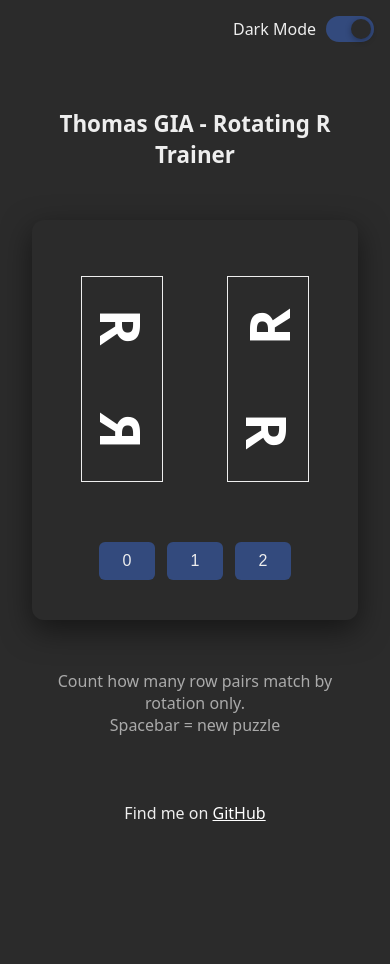
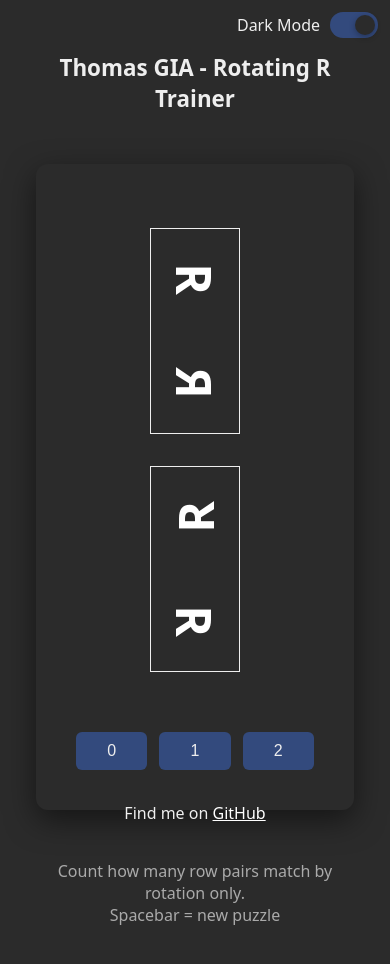
Before and after one commit to glyndavidson/Thomas-GIA-Rotating-R-Trainer, a plain HTML site: page index.html in a window 390 px wide. Before the commit the page ends 844 px from the top, so only its background shows below. Drawn offline with Linux system fonts and the light colour scheme.

Commit message:
Responsive Layout

```diff
--- a/index.html
+++ b/index.html
@@ -2,6 +2,7 @@
 <html lang="en">
 <head>
   <meta charset="UTF-8">
+  <meta name="viewport" content="width=device-width, initial-scale=1.0">
   <title>Rotating R Trainer</title>
   <link rel="stylesheet" href="styles.css">
 </head>
--- a/styles.css
+++ b/styles.css
@@ -31,10 +31,12 @@ body {
   background: var(--panel);
   color: var(--text);
   font-family: system-ui, -apple-system, BlinkMacSystemFont, "Segoe UI", sans-serif;
-  height: 100vh;
+  min-height: 100vh;
+  margin: 0;
   display: flex;
   justify-content: center;
   align-items: center;
+  padding: 32px 16px;
 }
 
 .app {
@@ -42,6 +44,7 @@ body {
   padding: 24px 32px;
   background: var(--panel);
   color: var(--text);
+  width: min(480px, 100%);
 }
 
 h1 {
@@ -68,6 +71,7 @@ h1 {
   justify-items: center;
   border: 1px solid;
   padding: 10px;
+  min-width: 90px;
 }
 
 .glyph {
@@ -193,3 +197,45 @@ button:active {
 #about a{
   color: var(--href);
 }
+
+@media (max-width: 540px) {
+  .app {
+    padding: 20px;
+  }
+
+  .glyph-board {
+    flex-direction: column;
+    gap: 32px;
+    margin: 24px 0;
+  }
+
+  .glyph-column {
+    width: 100%;
+    max-width: 200px;
+    margin: 0 auto;
+  }
+
+  .glyph {
+    font-size: 48px;
+  }
+
+  .buttons {
+    width: 100%;
+    justify-content: center;
+  }
+
+  button {
+    flex: 1;
+  }
+
+  .theme-toggle {
+    position: fixed;
+    top: 12px;
+    right: 12px;
+  }
+
+  #about {
+    position: 0;
+    margin-top: 24px;
+  }
+}
```
